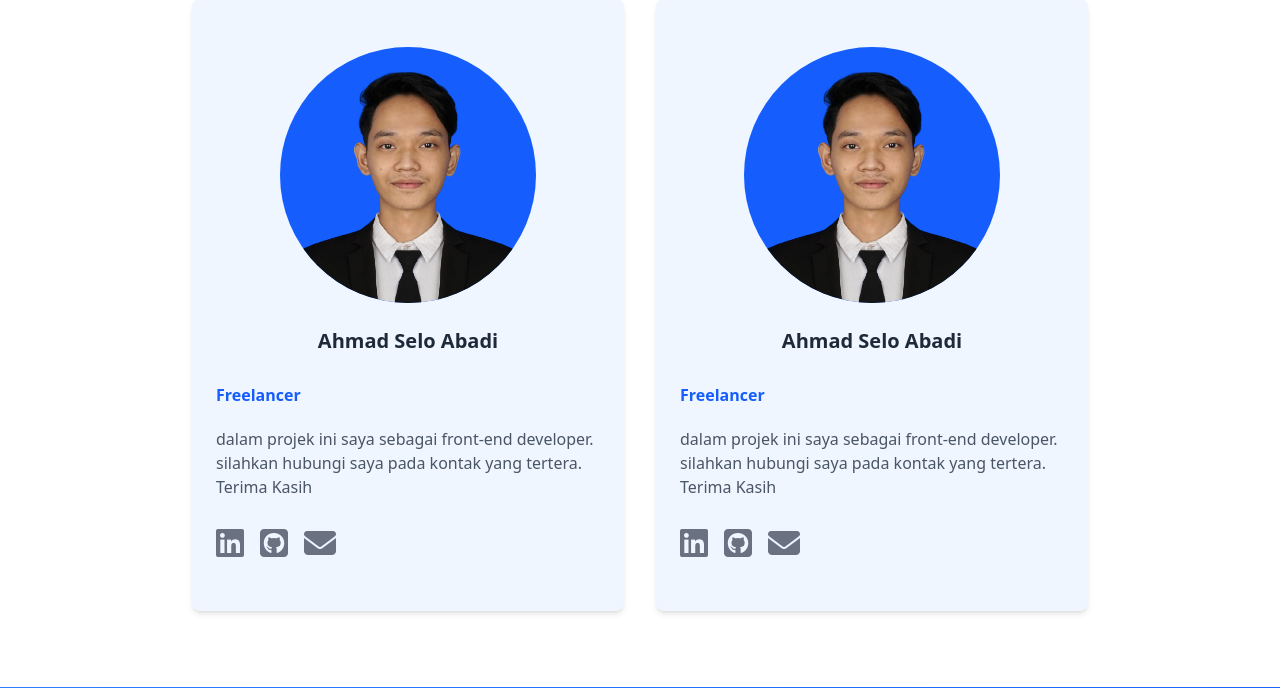
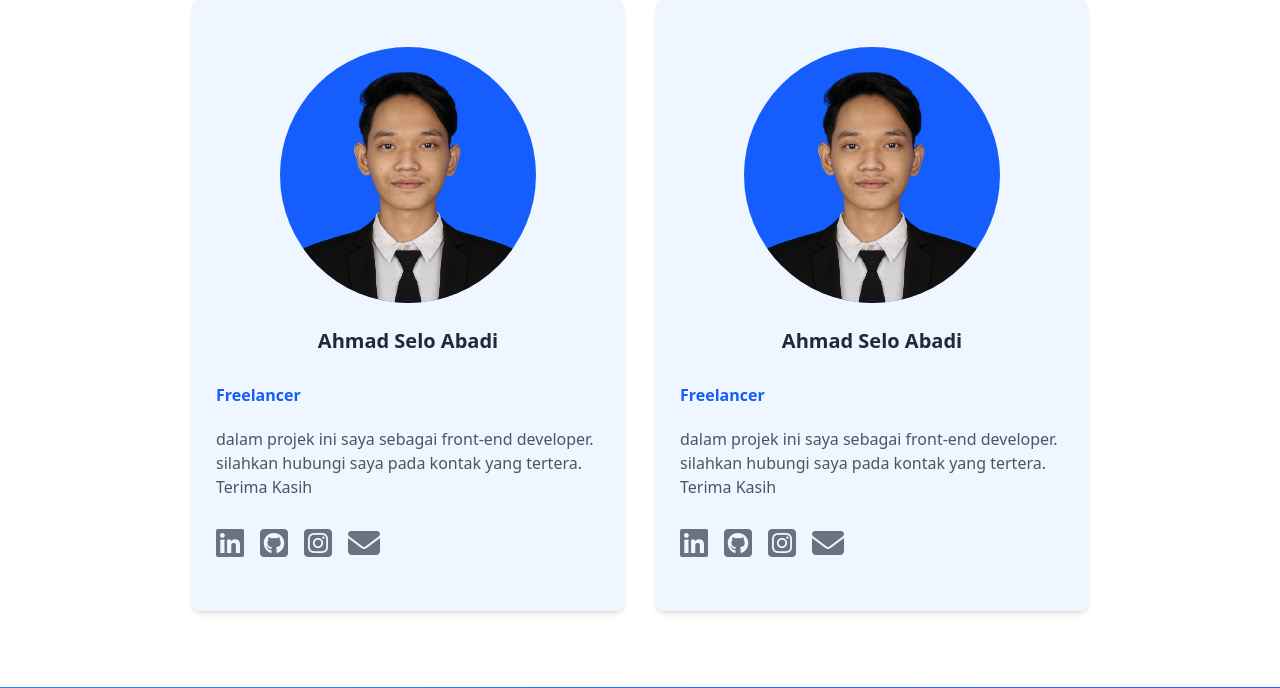
Before and after one commit to Revalinazwa/periksa_penyakit_diabetes, a Flask app: page / in a window 1280 px wide. Shown: the part 2375-3063 px from the top of the page. Run offline with Flask 3, Linux system fonts and the light colour scheme; style sheets or scripts are compiled from the project's sources; some libraries are stand-ins or nearby versions.

Commit message:
feat : add new social media

```diff
--- a/templates/index.html
+++ b/templates/index.html
@@ -584,6 +584,20 @@
 
                 <div class="relative flex flex-col text-center group">
                   <a
+                    href="https://www.instagram.com/ahmad.selo.abadi/"
+                    class="text-gray-500 group-hover:text-blue-600 transition"
+                  >
+                    <i class="fa-brands fa-square-instagram fa-2xl"></i>
+                  </a>
+                  <p
+                    class="absolute font-medium -bottom-7 left-1/2 -translate-x-1/2 opacity-0 duration-300 group-hover:opacity-100"
+                  >
+                    Instagram
+                  </p>
+                </div>
+
+                <div class="relative flex flex-col text-center group">
+                  <a
                     href="mailto:ahmadseloabadi@gmail.com"
                     class="text-gray-500 group-hover:text-blue-600 transition"
                   >
@@ -650,6 +664,20 @@
                     class="absolute font-medium -bottom-7 left-1/2 -translate-x-1/2 opacity-0 duration-300 group-hover:opacity-100"
                   >
                     Github
+                  </p>
+                </div>
+
+                <div class="relative flex flex-col text-center group">
+                  <a
+                    href="https://www.instagram.com/ahmad.selo.abadi/"
+                    class="text-gray-500 group-hover:text-blue-600 transition"
+                  >
+                    <i class="fa-brands fa-square-instagram fa-2xl"></i>
+                  </a>
+                  <p
+                    class="absolute font-medium -bottom-7 left-1/2 -translate-x-1/2 opacity-0 duration-300 group-hover:opacity-100"
+                  >
+                    Instagram
                   </p>
                 </div>
 
```
